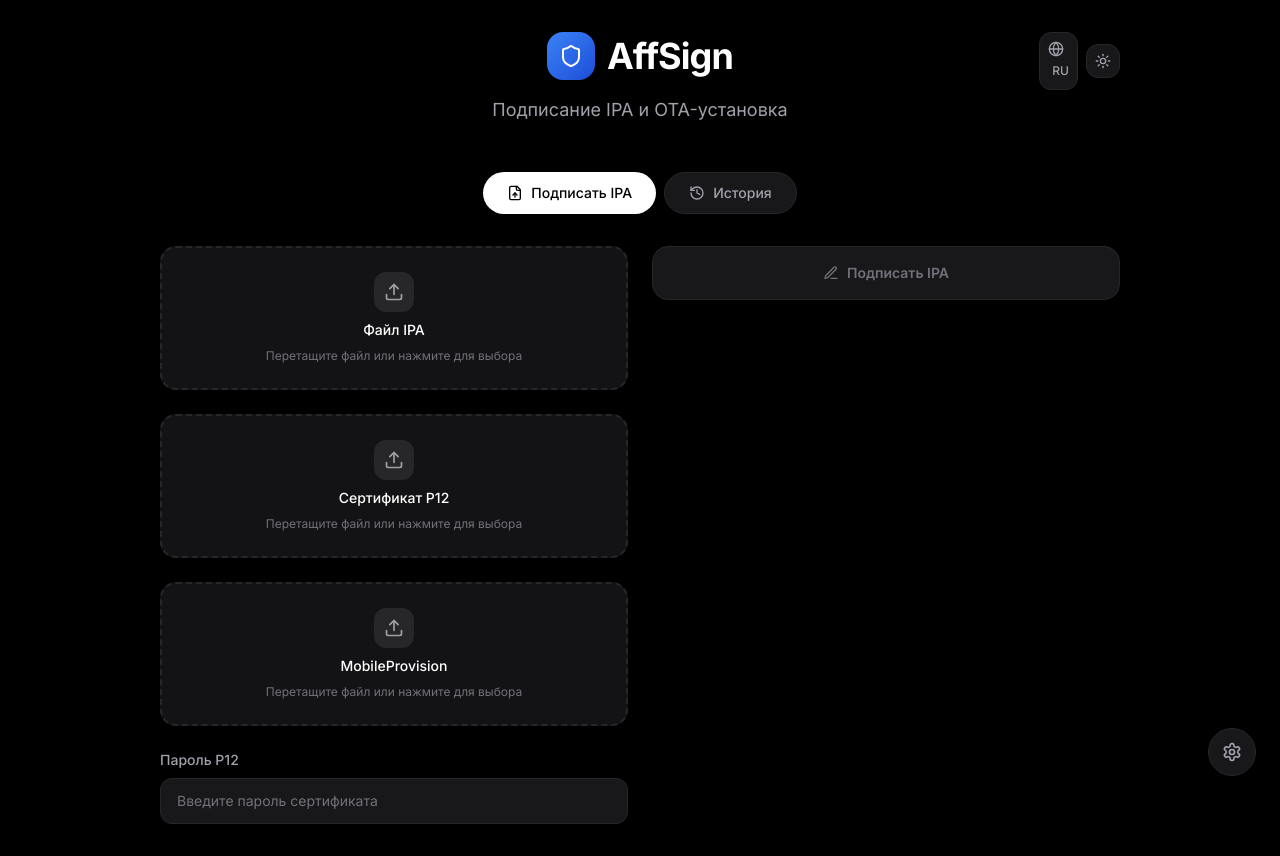
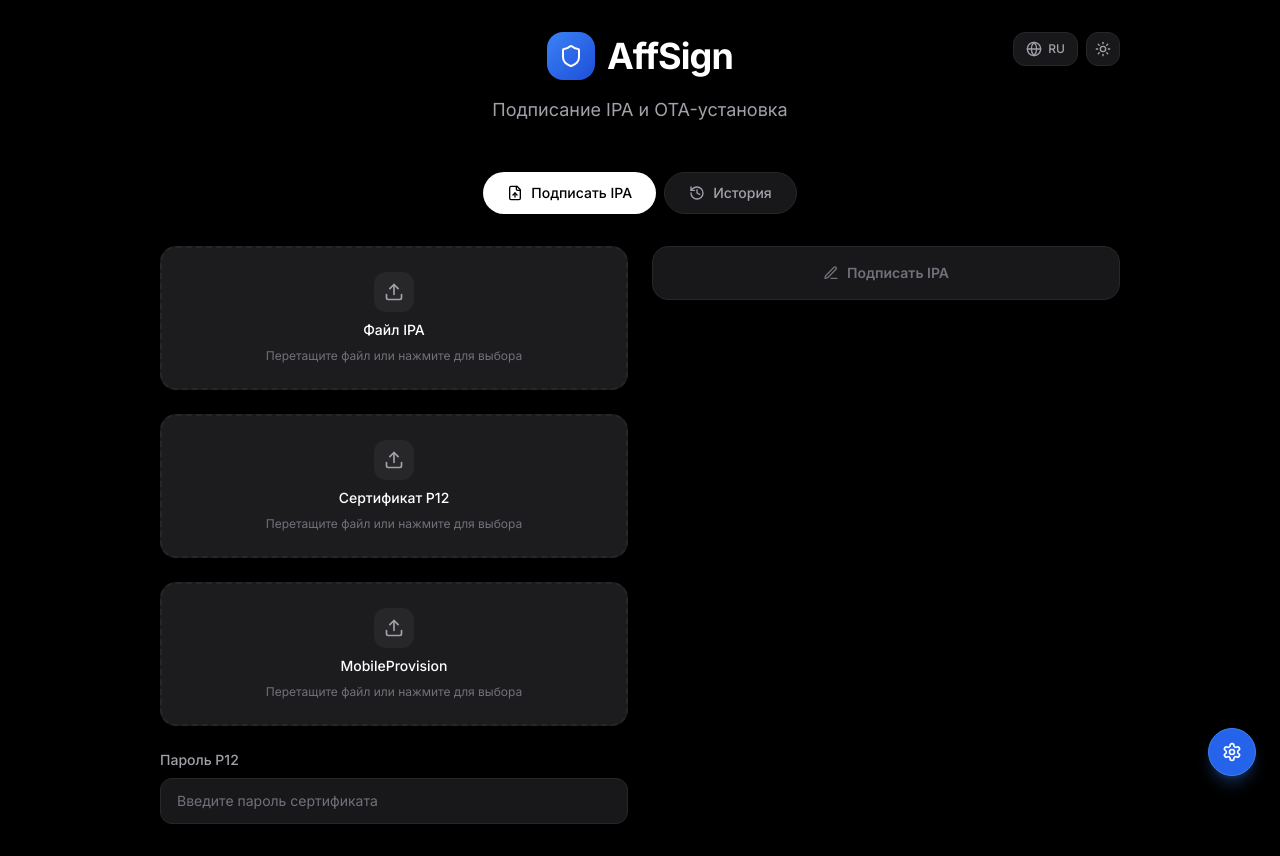
Before and after one commit to shutnik83/affsign, a React (Vite) app in the folder client/: page / in a window 1280 px wide. Built offline with nearby package versions, Linux system fonts and the light colour scheme.

Commit message:
Fix theme toggle, language button layout, make admin button visible with blue glow

```diff
--- a/client/src/App.tsx
+++ b/client/src/App.tsx
@@ -182,11 +182,11 @@
           <div className="absolute top-0 right-0 flex items-center gap-2">
             <button
               onClick={toggleLocale}
-              className="p-2 rounded-xl bg-[var(--bg-card-solid)] border border-[var(--border)] text-[var(--text-secondary)] hover:text-[var(--text-primary)] hover:border-[var(--border-hover)] transition-all"
+              className="flex items-center gap-1.5 px-3 py-2 rounded-xl bg-[var(--bg-card-solid)] border border-[var(--border)] text-[var(--text-secondary)] hover:text-[var(--text-primary)] hover:border-[var(--border-hover)] transition-all"
               title={locale === 'en' ? 'Русский' : 'English'}
             >
               <Globe className="w-4 h-4" />
-              <span className="ml-1 text-xs font-medium">{locale.toUpperCase()}</span>
+              <span className="text-xs font-medium">{locale.toUpperCase()}</span>
             </button>
             <button
               onClick={toggleTheme}
--- a/client/src/components/AdminPanel.tsx
+++ b/client/src/components/AdminPanel.tsx
@@ -122,7 +122,7 @@
     <>
       <button
         onClick={() => setIsOpen(true)}
-        className="fixed bottom-6 right-6 z-50 w-12 h-12 rounded-full bg-[var(--bg-card-solid)] border border-[var(--border)] text-[var(--text-secondary)] hover:text-[var(--text-primary)] hover:border-[var(--border-hover)] shadow-lg transition-all flex items-center justify-center"
+        className="fixed bottom-6 right-6 z-50 w-12 h-12 rounded-full bg-blue-600 border border-blue-500 text-white hover:bg-blue-500 shadow-lg shadow-blue-500/30 transition-all flex items-center justify-center"
       >
         <Settings className="w-5 h-5" />
       </button>
--- a/client/src/i18n/ThemeContext.tsx
+++ b/client/src/i18n/ThemeContext.tsx
@@ -1,4 +1,4 @@
-import { createContext, useContext, useState, useEffect, ReactNode } from 'react';
+import { createContext, useContext, useState, useCallback, ReactNode } from 'react';
 
 type Theme = 'dark' | 'light';
 
@@ -12,31 +12,35 @@
 function getInitialTheme(): Theme {
   try {
     const saved = localStorage.getItem('affsign_theme');
-    if (saved === 'light' || saved === 'dark') return saved;
+    if (saved === 'light') return 'light';
   } catch {}
   return 'dark';
 }
 
-function applyTheme(theme: Theme) {
-  if (theme === 'dark') {
-    document.documentElement.classList.add('dark');
-  } else {
-    document.documentElement.classList.remove('dark');
-  }
-}
+export function ThemeProvider({ children }: { children: ReactNode }) {
+  const [theme, setTheme] = useState<Theme>(getInitialTheme);
 
-const initialTheme = getInitialTheme();
-applyTheme(initialTheme);
+  const applyClass = (t: Theme) => {
+    const root = document.documentElement;
+    if (t === 'dark') {
+      root.classList.add('dark');
+      root.classList.remove('light');
+    } else {
+      root.classList.remove('dark');
+      root.classList.add('light');
+    }
+  };
 
-export function ThemeProvider({ children }: { children: ReactNode }) {
-  const [theme, setTheme] = useState<Theme>(initialTheme);
+  applyClass(theme);
 
-  useEffect(() => {
-    localStorage.setItem('affsign_theme', theme);
-    applyTheme(theme);
-  }, [theme]);
-
-  const toggleTheme = () => setTheme((prev) => (prev === 'dark' ? 'light' : 'dark'));
+  const toggleTheme = useCallback(() => {
+    setTheme((prev) => {
+      const next = prev === 'dark' ? 'light' : 'dark';
+      localStorage.setItem('affsign_theme', next);
+      applyClass(next);
+      return next;
+    });
+  }, []);
 
   return (
     <ThemeContext.Provider value={{ theme, toggleTheme }}>
--- a/client/src/index.css
+++ b/client/src/index.css
@@ -8,10 +8,10 @@
   box-sizing: border-box;
 }
 
-:root {
+html:not(.dark) {
   --bg-primary: #ffffff;
   --bg-secondary: #f9fafb;
-  --bg-card: rgba(243, 244, 246, 0.8);
+  --bg-card: #f3f4f6;
   --bg-card-solid: #f3f4f6;
   --bg-input: #f3f4f6;
   --bg-hover: #e5e7eb;
@@ -22,10 +22,10 @@
   --border-hover: #d1d5db;
 }
 
-.dark {
+html.dark {
   --bg-primary: #000000;
   --bg-secondary: #09090b;
-  --bg-card: rgba(24, 24, 27, 0.8);
+  --bg-card: #1c1c1e;
   --bg-card-solid: #18181b;
   --bg-input: #18181b;
   --bg-hover: #27272a;
@@ -43,41 +43,17 @@
   min-height: 100vh;
   -webkit-font-smoothing: antialiased;
   -moz-osx-font-smoothing: grayscale;
-  transition: background-color 0.3s, color 0.3s;
+  transition: background-color 0.2s ease, color 0.2s ease;
 }
 
-::-webkit-scrollbar {
-  width: 6px;
-}
+::-webkit-scrollbar { width: 6px; }
+::-webkit-scrollbar-track { background: transparent; }
+::-webkit-scrollbar-thumb { background: #38383a; border-radius: 3px; }
+::-webkit-scrollbar-thumb:hover { background: #48484a; }
 
-::-webkit-scrollbar-track {
-  background: transparent;
-}
+::selection { background: rgba(0, 122, 255, 0.3); color: inherit; }
 
-::-webkit-scrollbar-thumb {
-  background: #38383a;
-  border-radius: 3px;
-}
+input[type="password"], input[type="text"] { outline: none; }
 
-::-webkit-scrollbar-thumb:hover {
-  background: #48484a;
-}
-
-::selection {
-  background: rgba(0, 122, 255, 0.3);
-  color: #ffffff;
-}
-
-input[type="password"],
-input[type="text"] {
-  outline: none;
-}
-
-.drop-zone {
-  transition: all 0.3s ease;
-}
-
-.drop-zone.dragging {
-  border-color: #007AFF !important;
-  background: rgba(0, 122, 255, 0.05) !important;
-}
+.drop-zone { transition: all 0.3s ease; }
+.drop-zone.dragging { border-color: #007AFF !important; background: rgba(0, 122, 255, 0.05) !important; }
```
